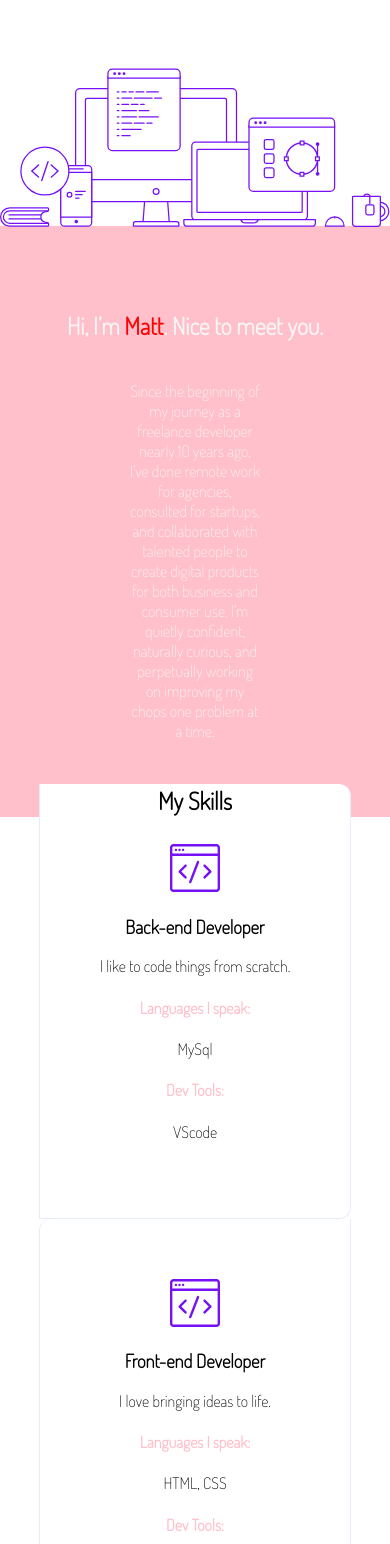
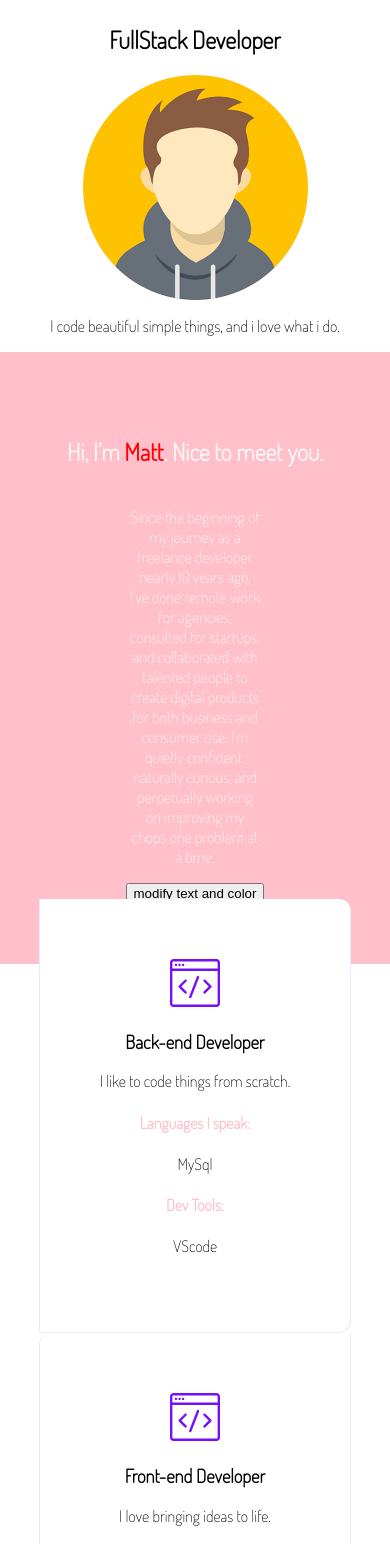
Before and after one commit to WildCodeSchool-2024-09/JS-Lyon-bleu-checkpoint-1, a website: page site/portfolio.html in a window 390 px wide. Shown: the part 80-1624 px from the top of the page. Drawn offline with Linux system fonts and the light colour scheme.

Commit message:
bientot fini

```diff
--- a/site/css/portfolio.css
+++ b/site/css/portfolio.css
@@ -10,6 +10,10 @@
 
   --textAlign: center;
 }
+nav{
+  display: flex;
+  justify-content: space-between;
+}
 
 img {
   max-width: 100%;
@@ -21,6 +25,11 @@ h1 {
 
 p {
   padding: 0 var(--gutter);
+}
+.titre{
+  display:flex;
+  flex-direction: column;
+  align-items: center;
 }
 
 .menu {
@@ -55,6 +64,8 @@ p {
   margin-top: calc(var(--gutter) * -2);
   border-radius: var(--radius);
   padding: 0 10%;
+  display:flex;
+  flex-direction: row-reverse;
 }
 
 .skills--title {
@@ -108,3 +119,15 @@ p {
 .purple-text {
   color: var(--purple);
 }
+
+@media screen and (max-width:
+700px) {
+  .desktop{
+    display:none;
+  }
+
+  .skills{
+    display:flex;
+    flex-direction: column;
+  }
+}
--- a/site/js/portfolio.js
+++ b/site/js/portfolio.js
@@ -0,0 +1,6 @@
+const avatar = document.querySelector('#avatar');
+const firstname = document.querySelector('#firstname')
+
+avatar.addEventListener('click',function(){
+    avatar.src = "/site/image/avatar.svg"
+});
--- a/site/portfolio.html
+++ b/site/portfolio.html
@@ -22,7 +22,10 @@
     <main>
       <!-- First banner with title, description, avatar and image desktop -->
       <!-- You can use the avatar image on the folder image -->
-      <section>
+      <section class="titre">
+        <h1>FullStack Developer</h1>
+        <img id="avatar" src="/site/image/avatar-bis.png" alt="">
+        <p> I code beautiful simple things, and i love what i do.</p>
         <figure class="desktop">
           <img src="image/desktop.svg" alt="desktop" />
         </figure>
@@ -33,6 +36,7 @@
         <section class="description pink-bg">
           <h1>Hi, I’m <span id="firstname">Matt</span>. Nice to meet you.</h1>
           <p>Since the beginning of my journey as a freelance developer nearly 10 years ago, I've done remote work for agencies, consulted for startups, and collaborated with talented people to create digital products for both business and consumer use. I'm quietly confident, naturally curious, and perpetually working on improving my chops one problem at a time.</p>
+          <button id ="btnmod">modify text and color</button>
         </section>
       </article>
 
```
Also changed, not shown: algo/2/isLeapYear.js (+6 -1 lines).
